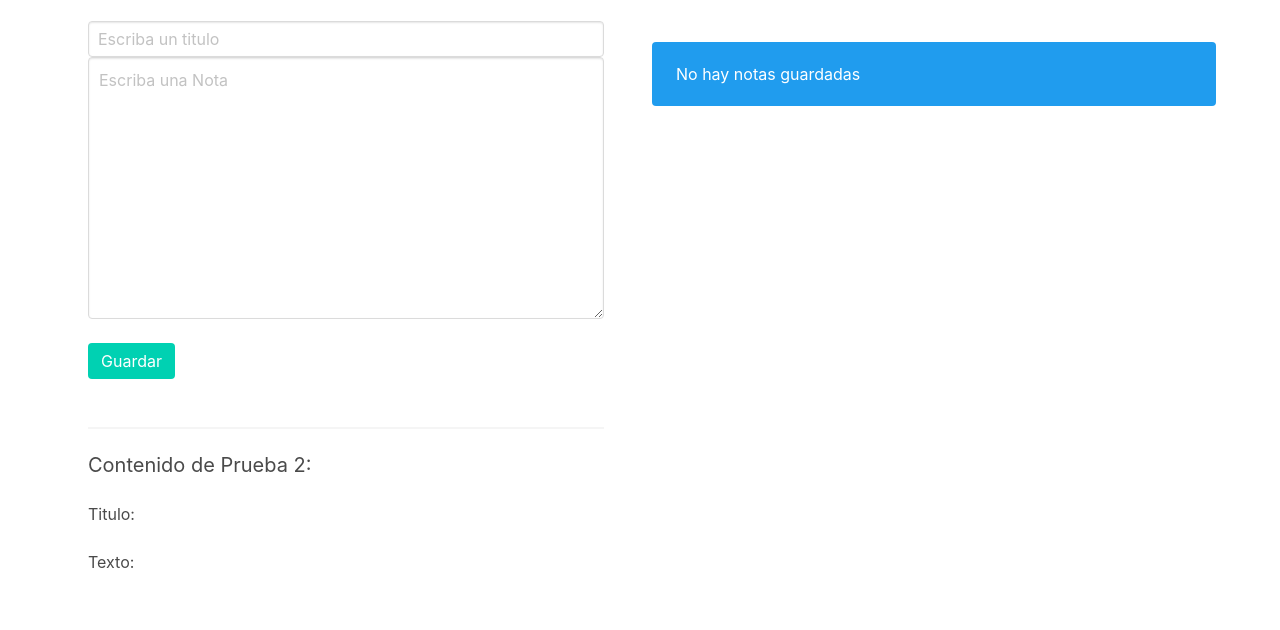
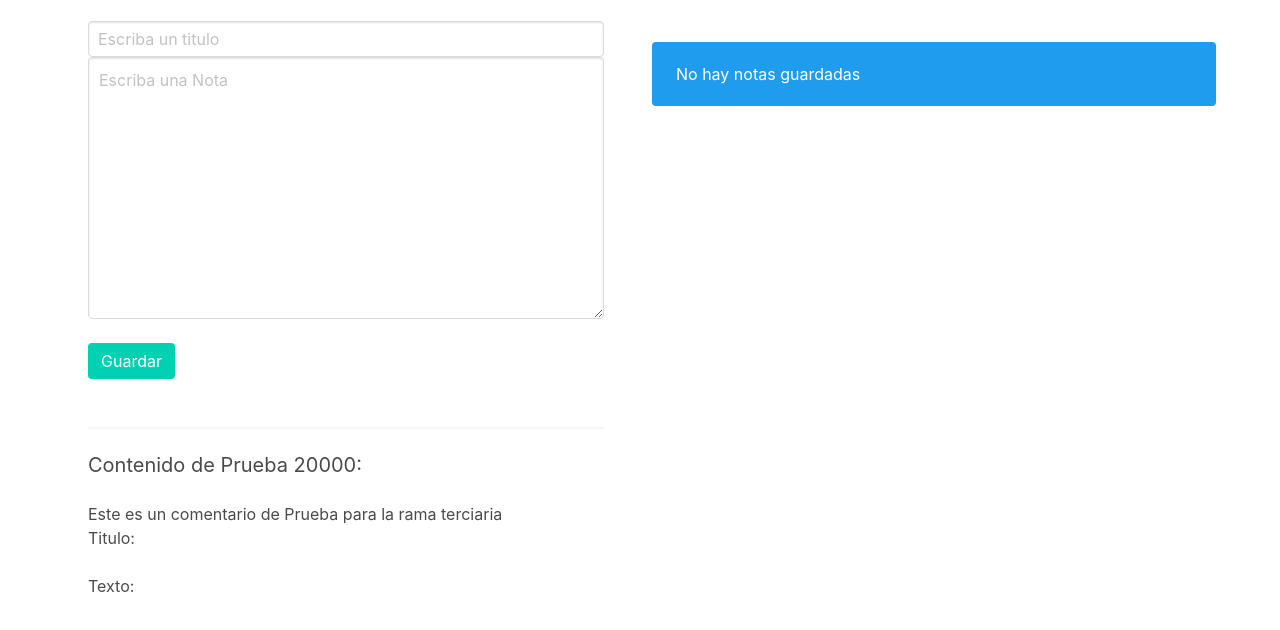
Before and after one commit to JorgRios/LocalSotrageCRUD, a plain HTML site: page index.html in a window 1280 px wide. Shown: the part 116-746 px from the top of the page. Drawn offline with Linux system fonts and the light colour scheme.

Commit message:
cambio de titulo2

```diff
--- a/index.html
+++ b/index.html
@@ -21,7 +21,9 @@
                     <br>
                     <div id="noti"></div>
                     <hr>
-                    <h2 class="subtitle">Contenido de Prueba 2:</h2>
+                    <h2 class="subtitle">Contenido de Prueba 20000:</h2>
+                    Este es un comentario de Prueba
+                    para la rama terciaria
                     <h2>Titulo:<strong><div id="tit" class="subtitle"></div></strong></h2> <br>
                     <h2>Texto:</h2>
                     <div id="tex"></div>
```
